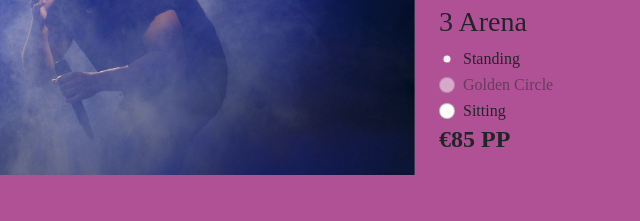
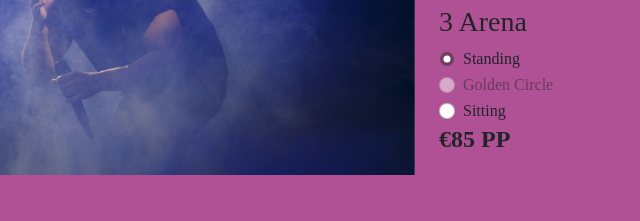
Before and after one commit to N00212272/Ca-frameworks-kacper, a website: page buyTicket.html in a window 1280 px wide. Shown: the part 245-466 px from the top of the page, 213-853 px from the left. Drawn offline with nearby package versions, Linux system fonts and the light colour scheme; files that its build step writes are made by us from their sources.

Commit message:
changed form checked color to secondary color

```diff
--- a/scss/main.scss
+++ b/scss/main.scss
@@ -79,3 +79,9 @@ $card-color:("white");
 // $border-radius-xl:            1rem;
 // $border-radius-2xl:           2rem;
 // $border-radius-pill:          50rem;
+
+//Changed the checked color to make it more visible to the checked
+$form-check-input-checked-bg-color:(
+    $secondary
+);
+@import "../node_modules/bootstrap/scss/forms/form-check";
```
